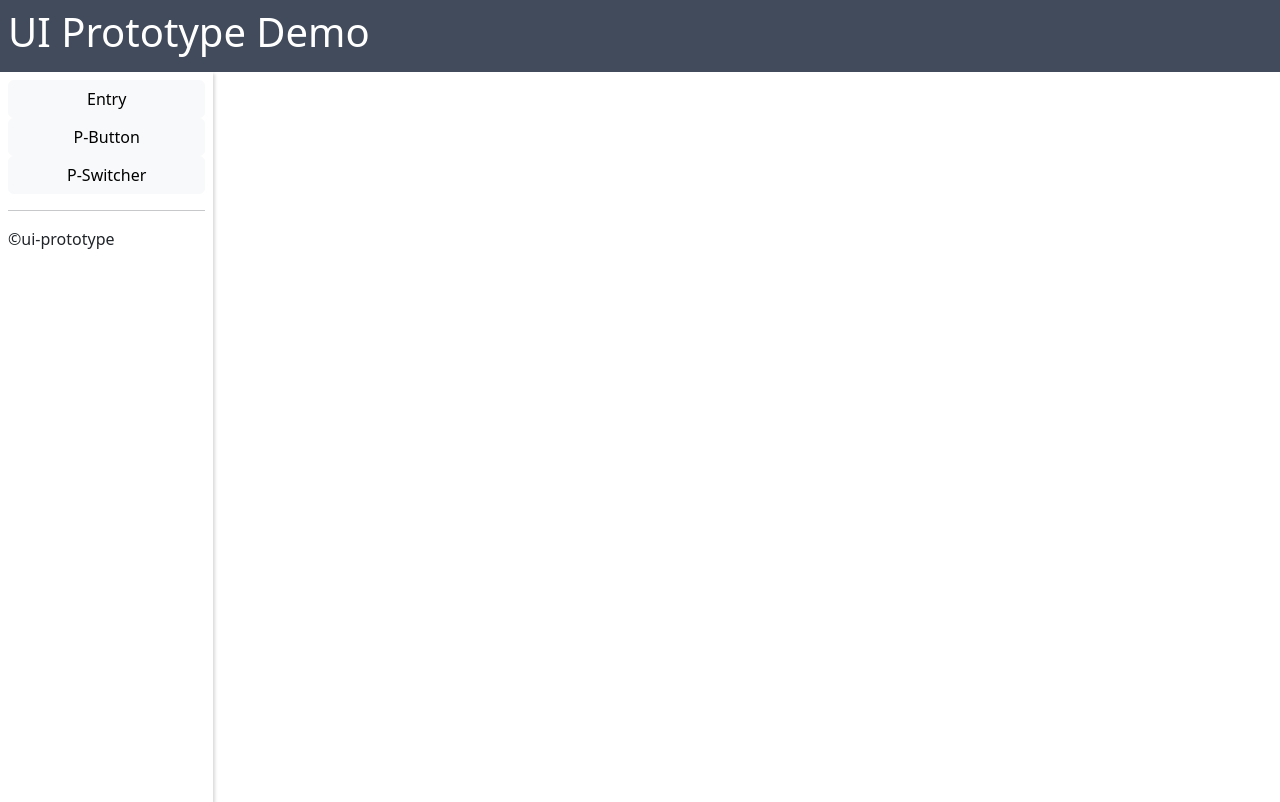
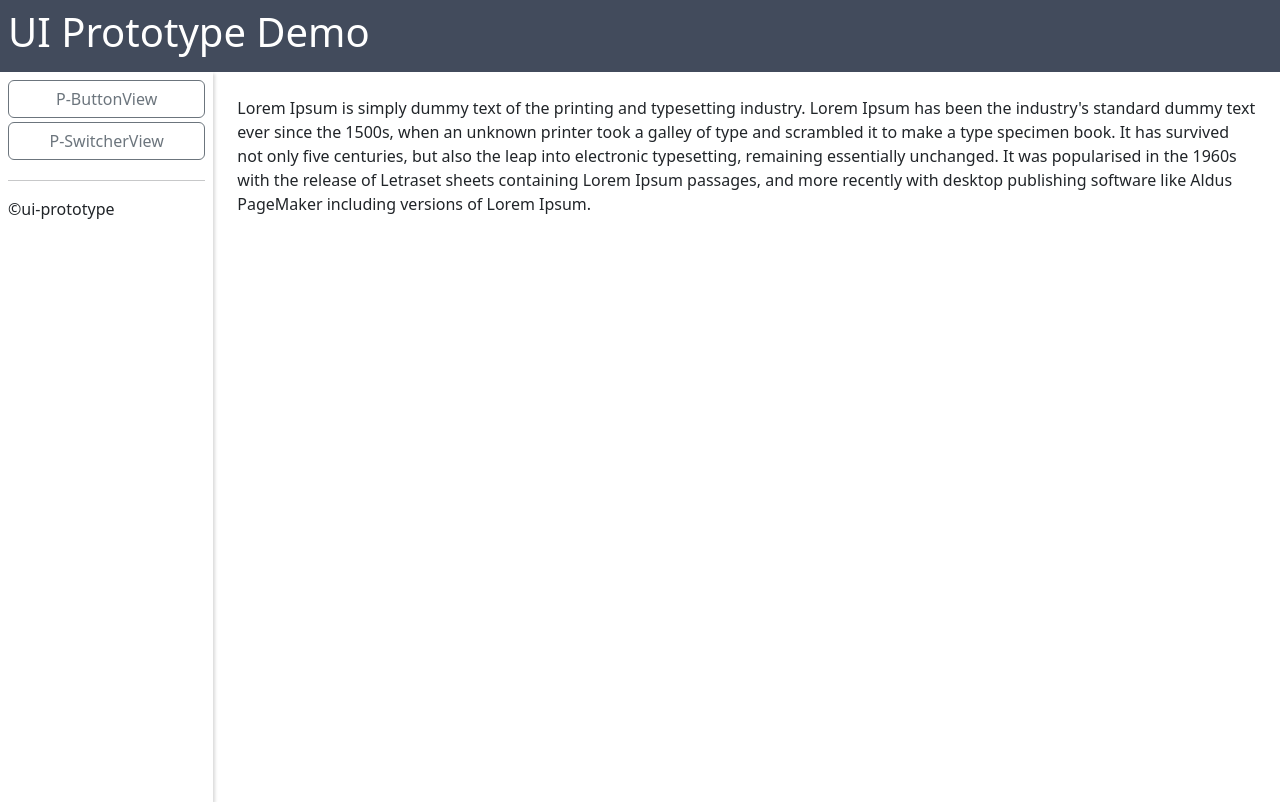
Before and after one commit to 3shin44/ui-prototype, a Vue app: page /#/ in a window 1280 px wide. Built offline with nearby package versions, Linux system fonts and the light colour scheme.

Commit message:
bug fixing: vue-docgen package errors

```diff
--- a/package.json
+++ b/package.json
@@ -6,6 +6,7 @@
     "serve": "vue-cli-service serve",
     "build-demo-page": "vue-cli-service build --dest dist_demoPage",
     "build-lib": "vue-cli-service build --target lib --name ui-prototype ./buildScripts/buildLib.js --file dist",
+    "build-compo-doc": "yarn vue-docgen -c ./buildScripts/docgen.config.js",
     "lint": "vue-cli-service lint"
   },
   "dependencies": {
--- a/src/App.vue
+++ b/src/App.vue
@@ -2,19 +2,28 @@
   <div id="app">
     <div class="p-2 ui-prototype-bg-dark">
       <h1>
-        <router-link to="EntryView" class="text-white text-decoration-none">UI Prototype Demo</router-link>
+        <router-link to="/" class="text-white text-decoration-none">UI Prototype Demo</router-link>
       </h1>
     </div>
 
     <div class="d-flex">
       <nav class="d-flex flex-column col-2 p-2 ui-prototype-shadow fill-height">
-        <router-link to="EntryView" class="btn btn-light" :class="{ 'active' : $route.name == 'EntryView' }" >Entry</router-link>
-        <router-link to="PrototypeButtonView" class="btn btn-light" :class="{ 'active' : $route.name == 'PrototypeButtonView' }" >P-Button</router-link>
-        <router-link to="PrototypeSwitcherView" class="btn btn-light" :class="{ 'active' : $route.name == 'PrototypeSwitcherView' }" >P-Switcher</router-link>
+        <template v-for="(item, index) in viewList">
+          <router-link
+            :key="index"
+            :to="item.path"
+            class="btn btn-outline-secondary mb-1"
+            :class="{ 'active' : $route.name == item.name }"
+          >
+            {{item.name}}
+          </router-link>
+        </template>
+
         <hr>
         ©ui-prototype
       </nav>
       <div class="col-10 p-2">
+        <EntryView v-if="$route.path === '/'" />
         <router-view />
       </div>
     </div>
@@ -22,10 +31,36 @@
 </template>
 
 <script>
+import {routes} from "@/router"
+import EntryView from "@/views/EntryView.vue";
 export default {
   name: 'App',
+  components: {EntryView},
+  data() {
+    return {
+      // 元件展示頁列表 (此處會直接使用Router中的route資料)
+      viewList: []
+    }
+  },
+  methods: {
+    // 檢查是否為未載入頁面狀態, 有載入清空
+    resetRouterView(){
+      if(this.$route.path != '/'){
+        this.$router.replace({path: '/'})
+      }
+    },
+    // 取得Route資料更新
+    getRoutes(){
+      this.viewList = routes
+    }
+  },
+  created() {
+    // update data from routes
+    this.getRoutes()
+  },
   mounted(){
-    // this.$router.push({name: 'EntryView'})
+    // reset to blank router-view
+    this.resetRouterView()
   }
 }
 </script>
--- a/src/components/PrototypeButton.vue
+++ b/src/components/PrototypeButton.vue
@@ -1,10 +1,25 @@
 <template>
   <div class="prototype-button">
-    <button class="btn btn-outline-primary" @click="count++">Prototype Button: {{ count }}</button>
+    <!--
+      triggered on click
+      @event click
+      @property {number} count - add count when click
+    -->
+    <button
+        class="btn btn-outline-primary"
+        @click="addCount">
+      Prototype Button: {{ count }}
+    </button>
   </div>
 </template>
 
 <script>
+import {methods} from "vue-docgen-cli/lib/compileTemplates";
+
+/**
+ * PrototypeButton subtitle or description
+ * @displayName Prototype Button
+ */
 export default {
   name: 'PrototypeButton',
   props: {
@@ -13,6 +28,15 @@ export default {
     return {
       count: 0
     }
+  },
+  methods:{
+    /**
+     * method description ( count +1 )
+     * @public
+     */
+    addCount(){
+      this.count++
+    }
   }
 }
 </script>
--- a/src/components/PrototypeSwitcher.vue
+++ b/src/components/PrototypeSwitcher.vue
@@ -1,23 +1,34 @@
 <template>
   <div class="prototype-switcher">
     <div>
+      <!--
+        triggered on click
+        @event click
+        @property {object} demo - example
+        @property {number} called - test called
+      -->
       <el-switch
           v-model="value"
           active-color="#13ce66"
           inactive-color="#ff4949">
       </el-switch>
-    </div>
-
-    <div v-if="value" class="spinner-border mt-3" role="status">
-      <span class="visually-hidden">Loading...</span>
+      <span class="ms-3">Prototype Switcher: {{ value ? 'ON' : 'OFF' }}</span>
     </div>
   </div>
 </template>
 
 <script>
+/**
+ * @displayName Prototype Switcher TITLE
+ * BLABLABLA subtitle
+ */
 export default {
   name: 'PrototypeSwitcher',
   props: {
+    /**
+     * Toggle State of Boolean
+     * @values true/false
+     */
     switch:{
       type: Boolean,
       default: false
--- a/src/main.js
+++ b/src/main.js
@@ -3,7 +3,7 @@ import Vue from 'vue'
 import App from './App.vue'
 
 // Vue Router
-import router from './router/index.js'
+import {router} from './router/index.js'
 Vue.use(VueRouter)
 
 Vue.config.productionTip = false
--- a/src/router/index.js
+++ b/src/router/index.js
@@ -11,22 +11,19 @@ import PrototypeSwitcherView from "@/views/PrototypeSwitcherView.vue";
 // Router path config
 const routes = [
     {
-        path: '/EntryView',
-        name: 'EntryView',
-        component: EntryView
-    },
-    {
         path: '/PrototypeButtonView',
-        name: 'PrototypeButtonView',
+        name: 'P-ButtonView',
         component: PrototypeButtonView
     },
     {
         path: '/PrototypeSwitcherView',
-        name: 'PrototypeSwitcherView',
+        name: 'P-SwitcherView',
         component: PrototypeSwitcherView
     }
 ]
 const router = new VueRouter({
     routes
 })
-export default router
+
+// 匯出使用說明: router: Vue載入VueRouter使用, routes設定檔則給App.vue頁面產生列表
+export {router, routes}
--- a/src/views/EntryView.vue
+++ b/src/views/EntryView.vue
@@ -1,6 +1,8 @@
 <template>
   <div class="entry-view">
-    <h1>Bootstrap<span class="badge bg-secondary">Hello</span></h1>
+    <p class="p-3">
+      Lorem Ipsum is simply dummy text of the printing and typesetting industry. Lorem Ipsum has been the industry's standard dummy text ever since the 1500s, when an unknown printer took a galley of type and scrambled it to make a type specimen book. It has survived not only five centuries, but also the leap into electronic typesetting, remaining essentially unchanged. It was popularised in the 1960s with the release of Letraset sheets containing Lorem Ipsum passages, and more recently with desktop publishing software like Aldus PageMaker including versions of Lorem Ipsum.
+    </p>
 
   </div>
 </template>
```
Also changed, not shown: buildScripts/docgen.config.js (added, +8 -0 lines), documents/VueDocGen.md (added, +15 -0 lines), src/components/BlankComponent.vue (+45 -1 lines), 1 other file (tests, documents, lock files or other folders).
